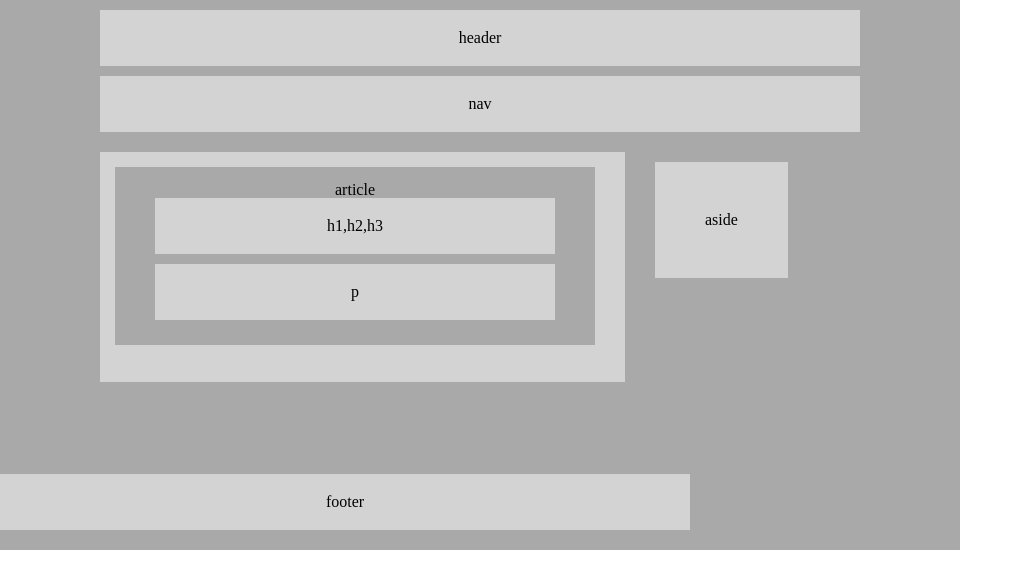
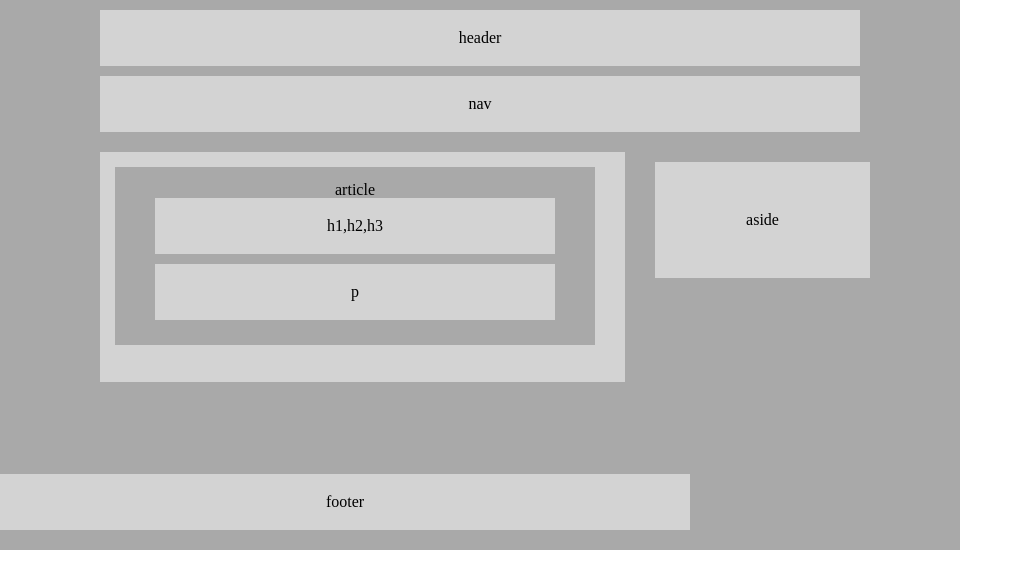
Before and after one commit to CeaserSP/HW-Wireframe, a plain HTML site: page index.html in a window 1280 px wide. Shown: the whole page, without its empty margins (0-1023 px from the left). Drawn offline with Linux system fonts and the light colour scheme.

Commit message:
<aside position and size>

```diff
--- a/style.css
+++ b/style.css
@@ -90,7 +90,7 @@
 .aside{
     float: left;
     background: lightgray;
-    width: auto;
+    width: 115px;
     border: 15px;
     padding: 50px;
     margin: 20px;
```
